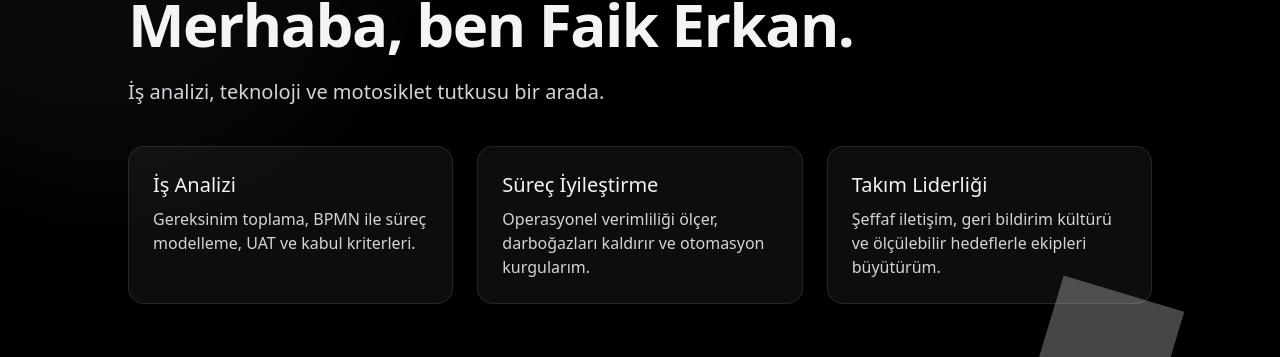
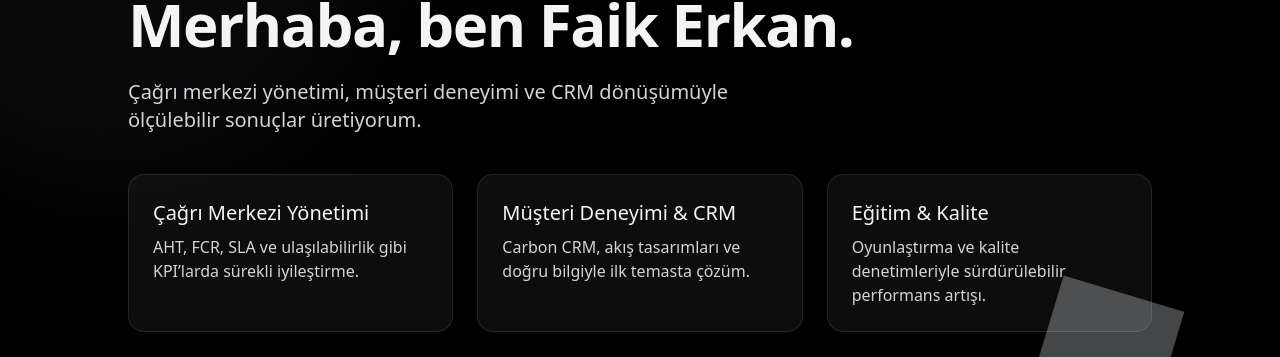
Before and after one commit to faikerkan/faik-portfolio, a Next.js app: page / in a window 1280 px wide. Shown: the part 199-556 px from the top of the page. Built offline with nearby package versions, Linux system fonts and the light colour scheme; no server answers.

Commit message:
content: Anasayfa, Projeler ve Blog içerikleri çağrı merkezi odağıyla güncellendi

```diff
--- a/src/app/page.tsx
+++ b/src/app/page.tsx
@@ -22,7 +22,8 @@ export default function Home() {
             transition={{ duration: 0.6, delay: 0.1 }}
             className="mt-6 text-lg md:text-xl text-zinc-300 max-w-2xl"
           >
-            İş analizi, teknoloji ve motosiklet tutkusu bir arada.
+            Çağrı merkezi yönetimi, müşteri deneyimi ve CRM dönüşümüyle ölçülebilir
+            sonuçlar üretiyorum.
           </motion.p>
 
           <motion.div
@@ -33,19 +34,19 @@ export default function Home() {
           >
             {[
               {
-                title: "İş Analizi",
+                title: "Çağrı Merkezi Yönetimi",
                 desc:
-                  "Gereksinim toplama, BPMN ile süreç modelleme, UAT ve kabul kriterleri.",
+                  "AHT, FCR, SLA ve ulaşılabilirlik gibi KPI’larda sürekli iyileştirme.",
               },
               {
-                title: "Süreç İyileştirme",
+                title: "Müşteri Deneyimi & CRM",
                 desc:
-                  "Operasyonel verimliliği ölçer, darboğazları kaldırır ve otomasyon kurgularım.",
+                  "Carbon CRM, akış tasarımları ve doğru bilgiyle ilk temasta çözüm.",
               },
               {
-                title: "Takım Liderliği",
+                title: "Eğitim & Kalite",
                 desc:
-                  "Şeffaf iletişim, geri bildirim kültürü ve ölçülebilir hedeflerle ekipleri büyütürüm.",
+                  "Oyunlaştırma ve kalite denetimleriyle sürdürülebilir performans artışı.",
               },
             ].map((item) => (
               <div
--- a/src/content/posts.ts
+++ b/src/content/posts.ts
@@ -10,32 +10,32 @@ export type Post = {
 export const posts: Post[] = [
   {
     slug: "gereksinimden-kabul-kriterlerine",
-    title: "Gereksinim Toplamadan Kabul Kriterlerine",
-    tag: "İş Analizi",
+    title: "Çağrı Merkezinde Gereksinimden Kabul Kriterlerine",
+    tag: "Çağrı Merkezi",
     date: "2025-01-15",
     excerpt:
-      "Atölye çalışmaları ve mülakatlarla etkili gereksinim toplama; INVEST ve SMART ile ölçülebilir kabul kriterleri yazma yaklaşımı.",
+      "Atölye ve saha gözlemiyle gereksinimleri toplarken, kabul kriterlerini FCR, AHT ve CSAT gibi KPI’lara bağlamak.",
     content:
-      "Gereksinim toplama, doğru soruları doğru anda sorma sanatıyla başlar. Atölye ve birebir görüşmelerde, paydaş beklentilerini netleştirirken\n'neden' sorusunu merkeze koyarım. Elde edilen ham veriyi kullanıcı hikayelerine (As a / I want / So that) dönüştürür, INVEST ile incelerim. Kabul kriterleri için Given/When/Then formatını kullanmak; test edilebilir ve anlaşılır tanımlar üretmemi sağlar. Bu pratik, UAT aşamasında belirsizliği azaltır ve teslimat kalitesini yükseltir.",
+      "Gereksinim toplama, çağrı merkezi özelinde saha gözlemi ve temsilci görüşmeleriyle güçlenir. ‘Neden’ sorusu, gerçek ihtiyacı ortaya çıkarır. Kabul kriterlerini Given/When/Then formatında yazarken FCR, AHT ve CSAT gibi KPI’larla ilişkilendirmek; ölçülebilirlik sağlar ve UAT’te belirsizliği azaltır.",
   },
   {
     slug: "bpmn-ile-surec-tasarimi",
-    title: "BPMN ile Süreç Tasarımında Pratik İpuçları",
-    tag: "Süreç Yönetimi",
+    title: "BPMN ile Çağrı Akışlarını Tasarlamak",
+    tag: "Çağrı Merkezi",
     date: "2025-01-22",
     excerpt:
-      "As-Is ve To-Be modellemesinde sık yapılan hatalar ve operasyonel verimliliği artıran desenler.",
+      "As-Is çağrı akışlarını gerçek verilerle çıkarmak ve To-Be’de darboğazları kaldıran desenler.",
     content:
-      "BPMN, tüm paydaşların aynı dili konuşmasını sağlar. As-Is akışında gerçeği yansıtmak kritik önemdedir; varsayımlardan kaçınırım. To-Be tasarımında darboğazları kaldırmak, bekleme ve geri dönüş döngülerini azaltmak için paralel akışlardan ve olay-temelli geçitlerden faydalanırım. Ölçülebilir KPI seti (SLA, ilk temas çözümü vb.) olmadan tasarım tamamlanmış sayılmaz.",
+      "BPMN, temsilci deneyimini görünür kılar. As-Is akışında varsayım yerine veri kullanmak gerekir. To-Be aşamasında bekleme ve geri dönüş döngülerini azaltmak için doğru geçit tiplerini kullanmak; AHT ve FCR’a doğrudan etki eder. Ölçülebilir KPI seti olmadan tasarım tamamlanmış sayılmaz.",
   },
   {
     slug: "oyunlastirma-ile-kpi-arttirma",
-    title: "Çağrı Merkezi KPI’larını Oyunlaştırma ile Yükseltmek",
-    tag: "Liderlik",
+    title: "Oyunlaştırma ile KPI’ları Yükseltmek",
+    tag: "Eğitim & Kalite",
     date: "2025-02-01",
     excerpt:
-      "Kingdoms of Arçelik projesinden öğrenimler: motivasyon, metrikler ve sürdürülebilir gelişim.",
+      "Kingdoms of Arçelik deneyimi: motivasyon kurgusu, doğru metrikler ve sürdürülebilir gelişim.",
     content:
-      "Oyunlaştırma, doğru kurgulandığında davranış değişimini kalıcı hale getirir. KPI’ları (AHT, satış, müşteri memnuniyeti) avatar yetenekleri ve seviye sistemiyle ilişkilendirmek; temsilcilerin içsel motivasyonunu tetikler. Önemli olan rekabeti sağlıklı tutmak, bireysel gelişim yol haritalarıyla desteklemek ve geri bildirim kültürünü şeffaf kılmaktır.",
+      "Oyunlaştırma, doğru metriklerle desteklendiğinde davranış değişimini kalıcı kılar. AHT, satış ve CSAT gibi göstergeleri avatar/seviye sistemiyle ilişkilendirmek; içsel motivasyonu artırır. Rekabet sağlıklı tutulmalı; bireysel gelişim planları ve şeffaf geri bildirim kültürüyle desteklenmelidir.",
   },
 ];
--- a/src/content/projects.ts
+++ b/src/content/projects.ts
@@ -15,35 +15,35 @@ export const projects: Project[] = [
     slug: "akilli-187",
     title: "Akıllı 187 — Acil Çağrı Analizi",
     description:
-      "Acil ihbar ses kayıtlarının metne dönüştürülmesi ve NLP ile 'acil' / 'acil değil' sınıflandırması. Müdahale süresi kısaldı, yönlendirme doğruluğu arttı.",
+      "187 Acil ihbarlarının metne dönüştürülmesi ve NLP ile aciliyet sınıflandırması. Müdahale süresi kısaldı, yönlendirme doğruluğu yükseldi.",
     tools: ["NLP", "ML", "Python", "SQL"],
     impact:
       "Kritik çağrılara müdahale süresinde iyileşme; kalite ölçümlemesi otomatik hale geldi.",
     coverVariant: "a",
     metrics: [
-      { name: "Müdahale Süresi", value: "Düşüş" },
-      { name: "Yönlendirme Doğruluğu", value: "Artış" },
+      { name: "Müdahale Süresi", value: "Azalış (hedef: -%20)" },
+      { name: "Yönlendirme Doğruluğu", value: "Artış (hedef: +%15)" },
     ],
   },
   {
     slug: "carbon-crm",
     title: "Carbon CRM — Müşteri Hizmetleri Dönüşümü",
     description:
-      "BPMN ile süreç haritalama, kullanıcı personaları ve yeni CRM akışlarının tasarımı. Şikayet çözüm süresi ve raporlama kalitesi iyileşti.",
+      "BPMN ile süreç haritalama, temsilci akışları ve doğrulama adımlarıyla ilk temasta çözüm oranında artış.",
     tools: ["BPMN", "Jira", "Confluence"],
     impact:
-      "%30 verimlilik artışı; raporlamada doğruluk ve görünürlük yükseldi.",
+      "%30 verimlilik artışı; doğru bilgi ve akışla CSAT ve FCR gelişimi.",
     coverVariant: "b",
     metrics: [
       { name: "Operasyonel Verimlilik", value: "+%30" },
-      { name: "Şikayet Çözüm Süresi", value: "Düşüş" },
+      { name: "İlk Temasta Çözüm (FCR)", value: "Artış" },
     ],
   },
   {
     slug: "kurumsal-bilgi-bankasi",
     title: "Kurumsal Bilgi Bankası",
     description:
-      "Yapay zeka destekli arama ve mevzuat ile sohbet özelliği olan merkezi bilgi yönetim sistemi. İşe adaptasyon %40 hızlandı; hata oranları %25 azaldı.",
+      "Yapay zeka destekli arama ve mevzuat ile sohbet. İşe adaptasyon hızlandı; bilgi birliği sağlandı.",
     tools: ["Search", "Chatbot", "Knowledge Base"],
     coverVariant: "c",
     metrics: [
```
